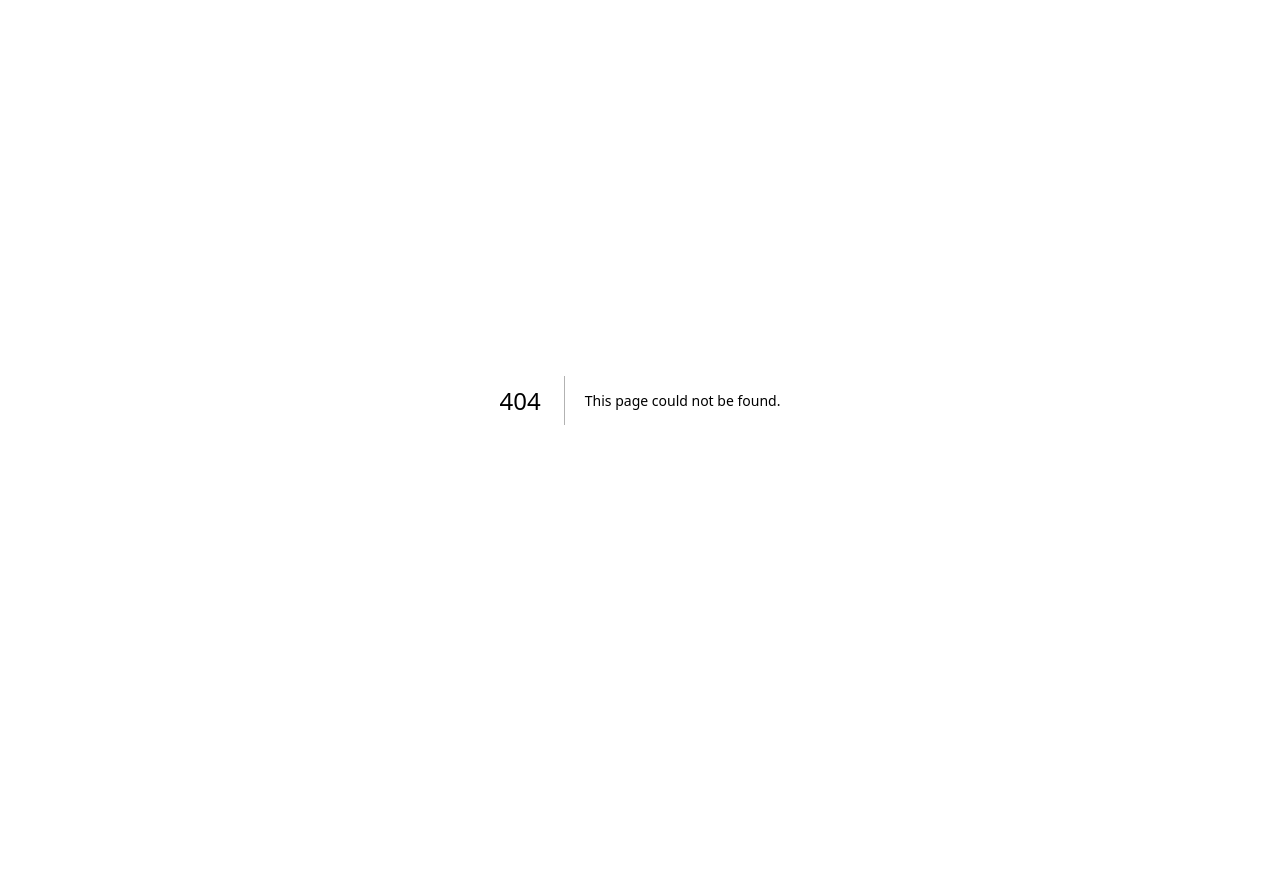
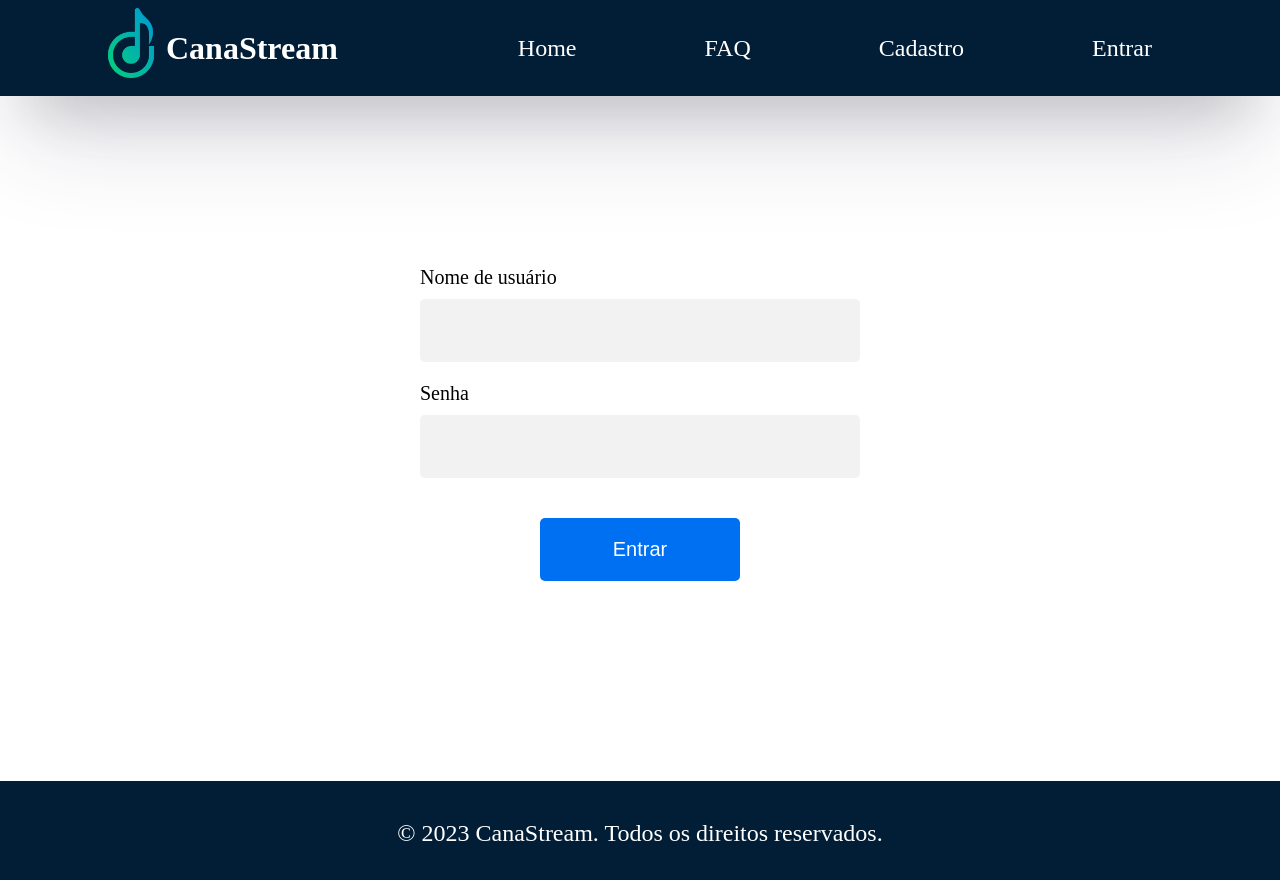
Before and after one commit to CaioLuColaco/CanaStream-Front, a Next.js app: page /login in a window 1280 px wide. Before the commit this address had no page. Shown: the top 880 px of the page. Before the commit the page ends 800 px from the top, so only its background shows below. Built offline with nearby package versions, Linux system fonts and the light colour scheme.

Commit message:
implementacao do login e confirmacao no cadastro

```diff
--- a/src/components/Navbar/index.jsx
+++ b/src/components/Navbar/index.jsx
@@ -14,6 +14,7 @@ export default function Navbar(props) {
                 <Link href='/' className={styles.link}>Home</Link>
                 <Link href='/faq' className={styles.link}>FAQ</Link>
                 <Link href='/signup' className={styles.link}>Cadastro</Link>
+                <Link href='/login' className={styles.link}>Entrar</Link>
             </div>
         </div>
     )
--- /dev/null
+++ b/src/pages/login.tsx
@@ -0,0 +1,71 @@
+import * as crypto from "crypto";
+import React, { useState } from "react";
+import styles from "@/styles/login.module.css";
+import Navbar from "@/components/Navbar";
+import Footer from "@/components/footer";
+
+
+export default function Login() {
+  const [username, setUsername] = useState("");
+  const [password, setPassword] = useState("");
+
+  const handleSubmit = (e: any) => {
+    e.preventDefault();
+    const hashedPassword = crypto
+      .createHash("sha512")
+      .update(password)
+      .digest("base64");
+
+    if (localStorage.getItem(username) !== null) {
+      const jsonStr = localStorage.getItem(username);
+
+      if(jsonStr != null){
+          const jsonObj = JSON.parse(jsonStr);
+
+          if (jsonObj.password === hashedPassword) {
+            alert("Senha correta!");
+          } else {
+            alert("Senha incorreta!");
+          }
+        }
+    } else {
+      alert("Usuário não encontrado!");
+    }
+  };
+
+  return (
+    <>
+      <Navbar />
+      <div className={styles.form_wrapper}>
+        <form className={styles.form} onSubmit={handleSubmit}>
+          <label className={styles.label}>
+            Nome de usuário
+            <input
+              className={styles.input}
+              placeholder=""
+              type="text"
+              value={username}
+              onChange={(e) => setUsername(e.target.value)}
+              required
+            />
+          </label>
+          <label className={styles.label}>
+            Senha
+            <input
+              className={styles.input}
+              type="password"
+              value={password}
+              onChange={(e) => setPassword(e.target.value)}
+              required
+            />
+          </label>
+          <button className={styles.button_submit} type="submit">
+            Entrar
+          </button>
+        </form>
+      </div>
+
+      <Footer />
+    </>
+  );
+}
--- /dev/null
+++ b/src/styles/login.module.css
@@ -0,0 +1,55 @@
+.form_wrapper {
+    display: flex;
+    align-items: center;
+    justify-content: center;
+  }
+
+  .form {
+    display: flex;
+    padding: 40px;
+    width: 80%;
+    border-radius: 8px;
+    flex-direction: column;
+    align-items: center;
+    margin-top: 130px;
+    margin-bottom: 130px;
+
+  }
+
+  .label {
+    display: flex;
+    flex-direction: column;
+    align-items: flex-start;
+    margin-bottom: 20px;
+    font-size: 20px;
+  }
+
+  .input {
+    width: 400px;
+    padding: 20px;
+    border-radius: 5px;
+    border: none;
+    background-color: #f2f2f2;
+    font-size: 20px;
+    margin-top: 10px;
+  }
+
+  .input:focus {
+    border: 1px solid blue;
+  }
+
+  .button_submit {
+    background-color: #0070f3;
+    color: #fff;
+    font-size: 20px;
+    border: none;
+    border-radius: 5px;
+    padding: 20px;
+    margin-top: 20px;
+    width: 200px;
+    cursor: pointer;
+  }
+
+  .button_submit:hover {
+    background-color: #0055b3;
+  }
```
Also changed, not shown: src/pages/signup.tsx (+28 -1 lines).
